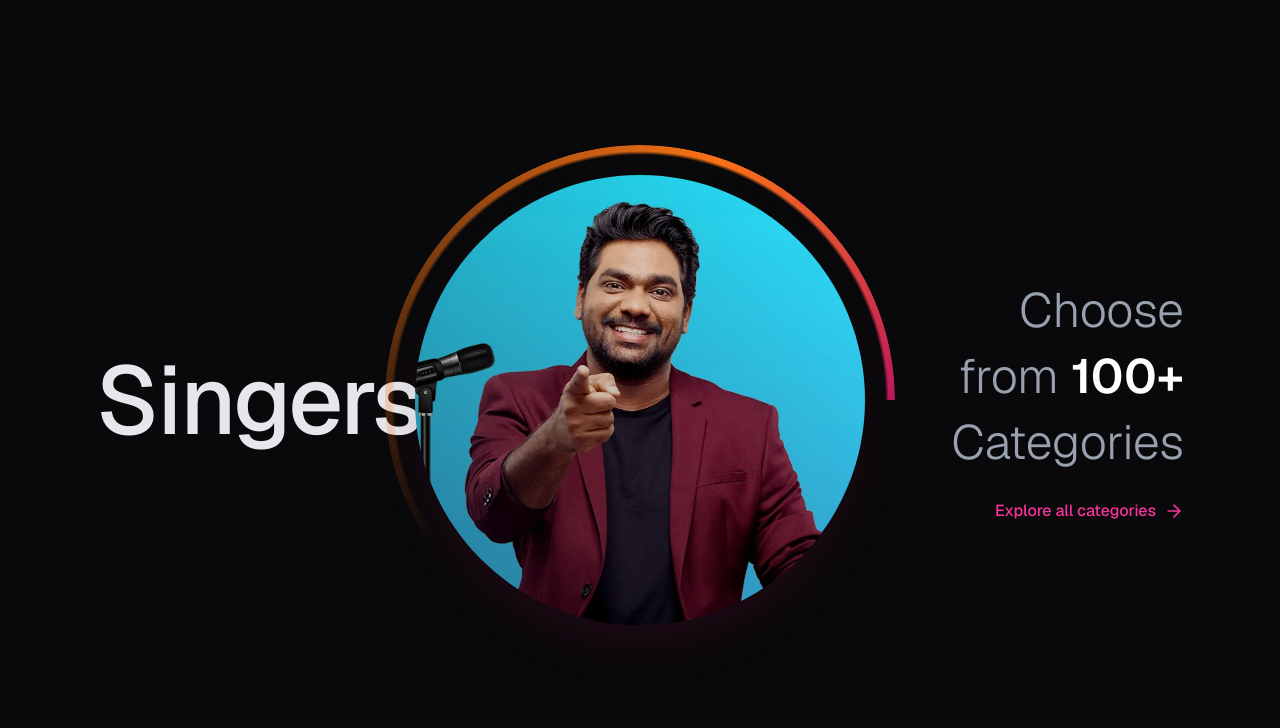
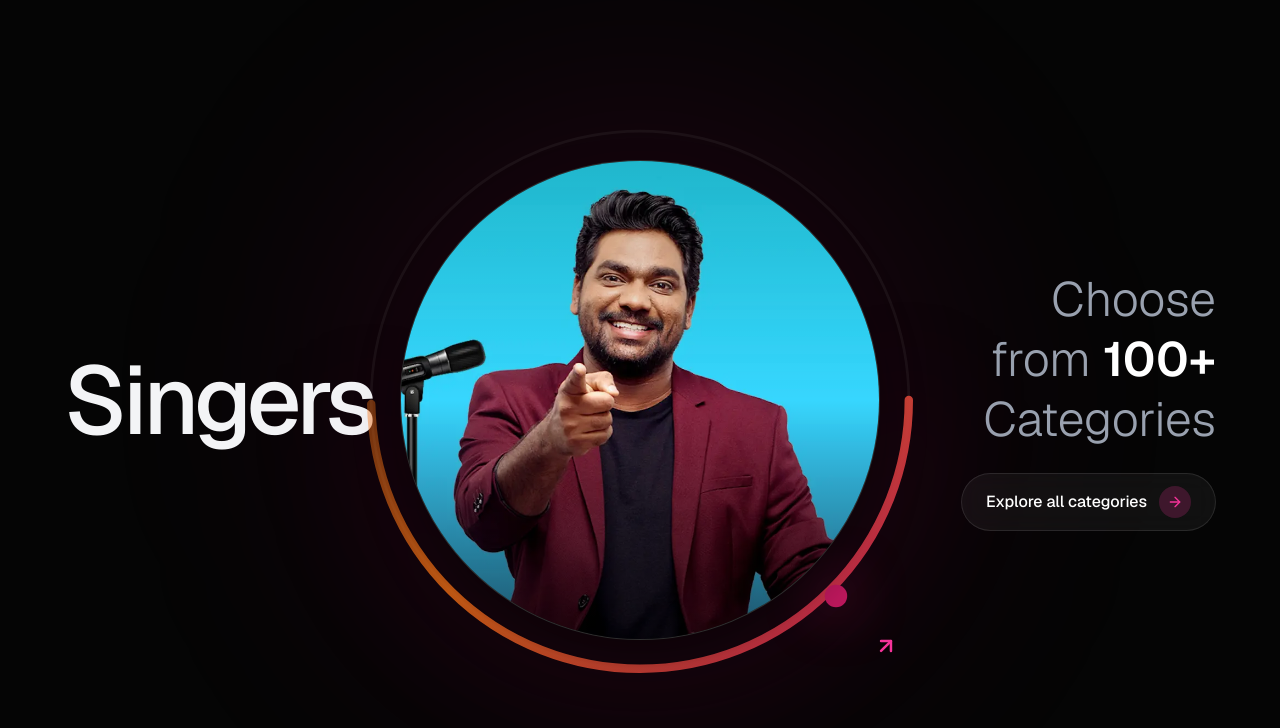
Before and after one commit to puneetshukla041/starclinch, a Next.js app: page / in a window 1280 px wide. Shown: the top 728 px of the page. Built offline with nearby package versions, Linux system fonts and the light colour scheme.

Commit message:
Update home.tsx

```diff
--- a/components/home.tsx
+++ b/components/home.tsx
@@ -5,7 +5,7 @@ import Image from "next/image";
 import { motion, AnimatePresence } from "framer-motion";
 import { ArrowRight } from "lucide-react";
 
-// The categories and corresponding image paths matching your public folder
+// Categories mapping to your public folder
 const categories = [
   { id: 0, title: "Singers", image: "/home/image1.webp" },
   { id: 1, title: "Dancers", image: "/home/image2.webp" },
@@ -20,55 +20,82 @@ export default function HeroCarousel() {
   };
 
   return (
-    <div className="min-h-screen bg-[#09090b] text-white flex items-center justify-center overflow-hidden font-sans relative">
-      <div className="container mx-auto px-6 md:px-12 lg:px-24 flex flex-col md:flex-row items-center justify-between w-full relative z-10">
+    <div className="min-h-screen bg-[#050505] text-white flex items-center justify-center overflow-hidden font-sans relative selection:bg-pink-500/30">
 
-        {/* Left Side: Animated Category Text */}
-        <div className="w-full md:w-1/3 h-[120px] relative flex items-center justify-start overflow-visible">
+      {/* Ambient Background Glow */}
+      <div className="absolute top-1/2 left-1/2 -translate-x-1/2 -translate-y-1/2 w-[600px] h-[600px] bg-pink-600/10 rounded-full blur-[120px] pointer-events-none" />
+
+      <div className="container mx-auto px-6 lg:px-16 flex flex-col md:flex-row items-center justify-between w-full relative z-10 gap-12 md:gap-0">
+
+        {/* Left Side: Masked Animated Text */}
+        <div className="w-full md:w-1/3 flex justify-center md:justify-start order-2 md:order-1">
+          <div className="h-[80px] md:h-[120px] overflow-hidden relative flex items-center w-full justify-center md:justify-start">
             <AnimatePresence mode="popLayout">
               <motion.h1
                 key={categories[currentIndex].title}
-              initial={{ y: 60, opacity: 0, filter: "blur(10px)" }}
-              animate={{ y: 0, opacity: 1, filter: "blur(0px)" }}
-              exit={{ y: -60, opacity: 0, filter: "blur(10px)" }}
-              transition={{ duration: 0.6, ease: [0.32, 0.72, 0, 1] }}
-              className="text-6xl md:text-8xl font-medium tracking-tight absolute text-gray-200"
+                initial={{ y: "100%", opacity: 0, rotateX: -20 }}
+                animate={{ y: "0%", opacity: 1, rotateX: 0 }}
+                exit={{ y: "-100%", opacity: 0, rotateX: 20 }}
+                transition={{
+                  duration: 0.8,
+                  ease: [0.16, 1, 0.3, 1] // Custom snappy spring-like curve
+                }}
+                className="text-5xl sm:text-6xl md:text-8xl font-medium tracking-tighter absolute text-gray-100 origin-bottom"
               >
                 {categories[currentIndex].title}
               </motion.h1>
             </AnimatePresence>
           </div>
+        </div>
 
-        {/* Center: Rotating Image & Ring */}
-        <div className="relative w-[300px] h-[300px] md:w-[450px] md:h-[450px] my-16 md:my-0 flex-shrink-0">
-          {/* The Rotating Outer Ring */}
+        {/* Center: Premium Rotating Ring & Image */}
+        <div className="relative w-[280px] h-[280px] sm:w-[350px] sm:h-[350px] lg:w-[480px] lg:h-[480px] flex-shrink-0 order-1 md:order-2 group">
+
+          {/* SVG Rotating Ring */}
           <motion.div
             animate={{ rotate: currentIndex * 120 }}
-            transition={{ duration: 0.8, ease: "anticipate" }}
-            className="absolute inset-[-30px] rounded-full"
-            style={{
-              background: "conic-gradient(from 90deg, transparent 0%, transparent 40%, #f97316 80%, #be185d 100%)",
-              WebkitMask: "radial-gradient(transparent 68%, black 69%)",
-              mask: "radial-gradient(transparent 68%, black 69%)",
-            }}
+            transition={{ type: "spring", stiffness: 40, damping: 15 }}
+            className="absolute inset-[-20px] sm:inset-[-30px] lg:inset-[-40px]"
           >
-            {/* Arrow on the ring */}
-            <div className="absolute top-[8%] right-[15%] text-pink-600 rotate-[45deg]">
-              <svg width="24" height="24" viewBox="0 0 24 24" fill="none" stroke="currentColor" strokeWidth="3" strokeLinecap="round" strokeLinejoin="round">
-                <path d="M5 12h14M12 5l7 7-7 7"/>
+            <svg className="w-full h-full origin-center" viewBox="0 0 100 100" overflow="visible">
+              <defs>
+                <linearGradient id="ringGradient" x1="0%" y1="0%" x2="100%" y2="100%">
+                  <stop offset="0%" stopColor="#f97316" stopOpacity="0" />
+                  <stop offset="50%" stopColor="#f97316" stopOpacity="0.8" />
+                  <stop offset="100%" stopColor="#be185d" stopOpacity="1" />
+                </linearGradient>
+              </defs>
+              {/* Subtle background track */}
+              <circle cx="50" cy="50" r="48" fill="none" stroke="rgba(255,255,255,0.05)" strokeWidth="0.5" />
+              {/* Animated gradient stroke */}
+              <circle
+                cx="50" cy="50" r="48"
+                fill="none"
+                stroke="url(#ringGradient)"
+                strokeWidth="1.5"
+                strokeLinecap="round"
+                strokeDasharray="150 200"
+                className="drop-shadow-[0_0_10px_rgba(190,24,93,0.5)]"
+              />
+              {/* Orbital Dot/Arrow Anchor */}
+              <circle cx="85" cy="85" r="2" fill="#be185d" className="drop-shadow-[0_0_5px_#be185d]" />
             </svg>
+
+            {/* Floating Arrow icon following the ring */}
+            <div className="absolute bottom-[4%] right-[4%] text-pink-500 -rotate-45">
+              <ArrowRight strokeWidth={2.5} className="w-5 h-5 sm:w-6 sm:h-6" />
             </div>
           </motion.div>
 
-          {/* The Inner Crossfading Image */}
-          <div className="relative w-full h-full rounded-full overflow-hidden shadow-2xl shadow-pink-900/20">
+          {/* Inner Image Container with Parallax Scale */}
+          <div className="relative w-full h-full rounded-full overflow-hidden border border-white/10 shadow-2xl shadow-black/50 bg-neutral-900">
             <AnimatePresence mode="wait">
               <motion.div
                 key={currentIndex}
-                initial={{ opacity: 0, scale: 0.85, rotate: -5 }}
-                animate={{ opacity: 1, scale: 1, rotate: 0 }}
-                exit={{ opacity: 0, scale: 1.1, rotate: 5 }}
-                transition={{ duration: 0.5, ease: "easeInOut" }}
+                initial={{ opacity: 0, scale: 1.2, filter: "blur(4px)" }}
+                animate={{ opacity: 1, scale: 1, filter: "blur(0px)" }}
+                exit={{ opacity: 0, scale: 0.8, filter: "blur(4px)" }}
+                transition={{ duration: 0.7, ease: [0.25, 1, 0.5, 1] }}
                 className="absolute inset-0"
               >
                 <Image
@@ -76,30 +103,32 @@ export default function HeroCarousel() {
                   alt={categories[currentIndex].title}
                   fill
                   priority
-                  className="object-cover"
-                  sizes="(max-width: 768px) 300px, 450px"
+                  className="object-cover transform transition-transform duration-700 hover:scale-105"
+                  sizes="(max-width: 768px) 280px, (max-width: 1024px) 350px, 480px"
                 />
-                {/* Subtle overlay to blend the image better with the dark theme */}
-                <div className="absolute inset-0 bg-gradient-to-tr from-black/40 to-transparent" />
+                {/* Gradient vignette for depth */}
+                <div className="absolute inset-0 bg-gradient-to-t from-black/60 via-black/0 to-black/20" />
               </motion.div>
             </AnimatePresence>
           </div>
         </div>
 
-        {/* Right Side: Static Text & Trigger Button */}
-        <div className="w-full md:w-1/3 flex flex-col items-start md:items-end text-left md:text-right space-y-6">
-          <div className="text-3xl md:text-5xl font-light text-gray-400 leading-snug">
-            Choose <br />
-            from <span className="font-semibold text-white">100+</span> <br />
+        {/* Right Side: Static Info & Call to Action */}
+        <div className="w-full md:w-1/3 flex flex-col items-center md:items-end text-center md:text-right space-y-6 order-3">
+          <h2 className="text-3xl sm:text-4xl lg:text-5xl font-light text-gray-400 leading-tight">
+            Choose <br className="hidden md:block" />
+            from <span className="font-semibold text-white">100+</span> <br className="hidden md:block" />
             Categories
-          </div>
+          </h2>
 
           <button
             onClick={handleNext}
-            className="group flex items-center space-x-2 text-sm md:text-base font-medium text-pink-500 hover:text-pink-400 transition-colors"
+            className="group relative flex items-center space-x-3 text-sm md:text-base font-medium text-white bg-white/5 hover:bg-white/10 border border-white/10 px-6 py-3 rounded-full backdrop-blur-md transition-all duration-300"
           >
             <span>Explore all categories</span>
-            <ArrowRight className="w-5 h-5 transform group-hover:translate-x-1 transition-transform" />
+            <span className="relative flex items-center justify-center w-8 h-8 rounded-full bg-pink-500/20 text-pink-500 group-hover:bg-pink-500 group-hover:text-white transition-colors duration-300">
+              <ArrowRight className="w-4 h-4 transform group-hover:translate-x-0.5 transition-transform" />
+            </span>
           </button>
         </div>
 
```
Lines whose indentation alone changed are shown as unchanged.
